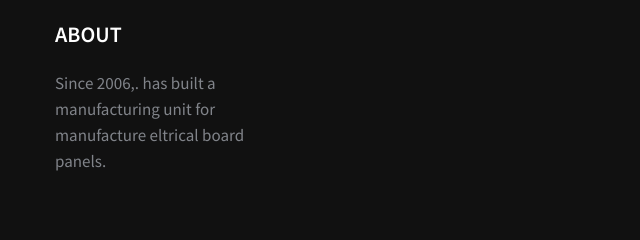
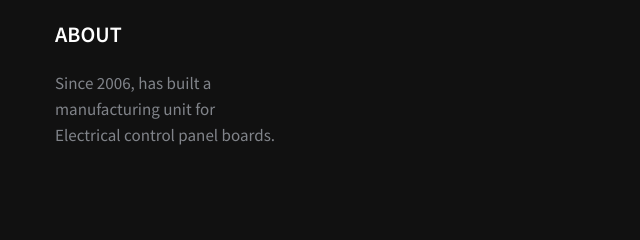
Before and after one commit to MIK7985/technopanels, a plain HTML site: page services.html in a window 1280 px wide. Shown: the part 1742-1982 px from the top of the page, 0-640 px from the left. Drawn offline with Linux system fonts and the light colour scheme.

Commit message:
Update services.html

```diff
--- a/services.html
+++ b/services.html
@@ -202,7 +202,7 @@ Author URL: http://w3layouts.com
                     <div class="row footer-hny-grids sub-columns">
                         <div class="col-lg-3 sub-one-left">
                             <h6>About </h6>
-                            <p class="footer-phny pe-lg-5">Since 2006,. has built a manufacturing unit  for manufacture eltrical board panels.</p>
+                            <p class="footer-phny pe-lg-5">Since 2006, has built a manufacturing unit for Electrical control panel boards.</p>
 
                         </div>
                         <div class="col-lg-3 sub-two-right">
```
